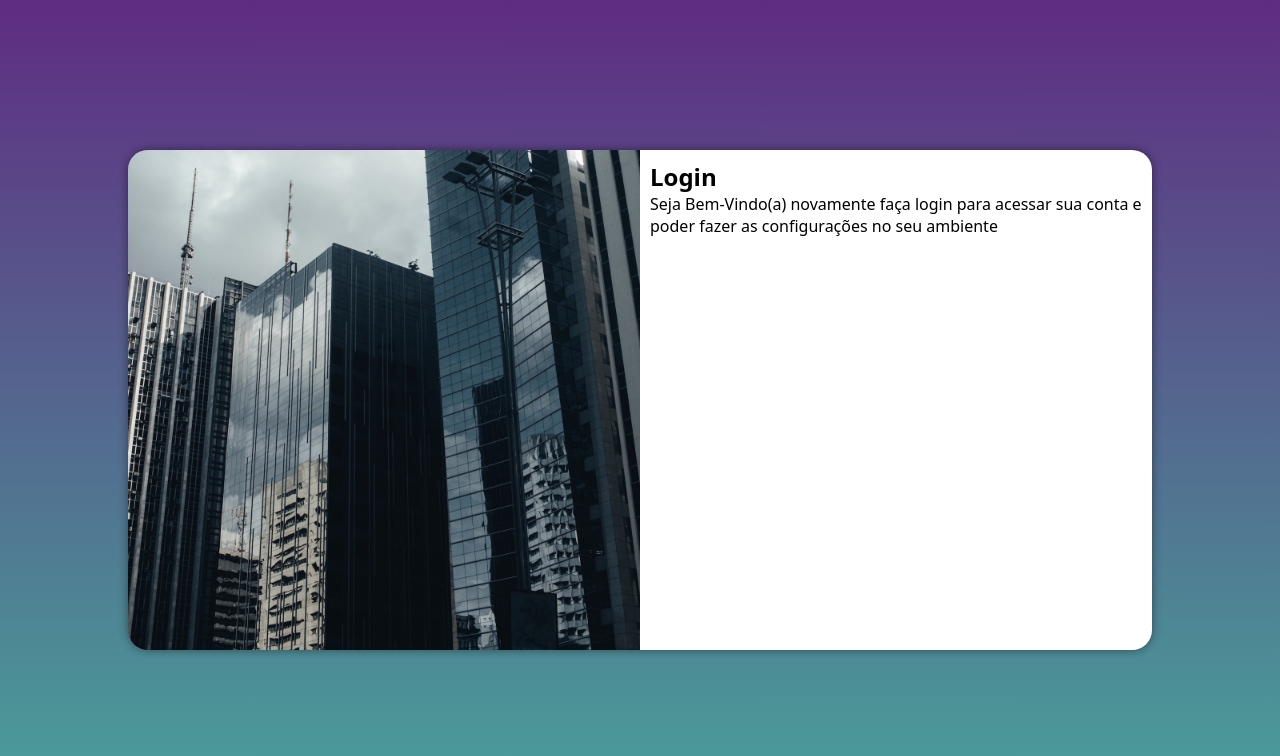
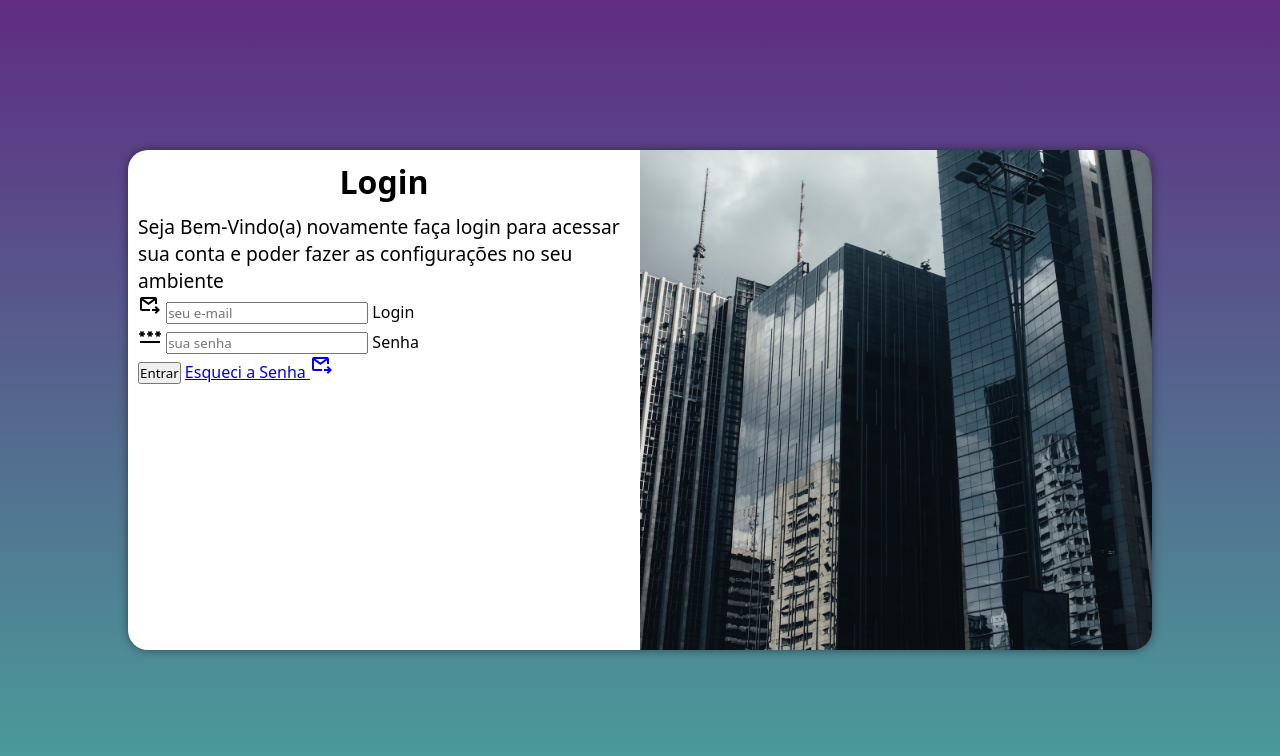
Before and after one commit to Caio-Arrais/login-page, a plain HTML site: page index.html in a window 1280 px wide. Drawn offline with nearby package versions, Linux system fonts and the light colour scheme.

Commit message:
adicionei o formulário

```diff
--- a/index.html
+++ b/index.html
@@ -6,6 +6,10 @@
     <title>Login</title>
     <link rel="stylesheet" href="styles/style.css" />
     <link rel="stylesheet" href="styles/media-query.css" />
+    <link
+      rel="stylesheet"
+      href="https://fonts.googleapis.com/css2?family=Material+Symbols+Outlined:opsz,wght,FILL,GRAD@20..48,100..700,0..1,-50..200"
+    />
   </head>
   <body>
     <main>
@@ -17,7 +21,39 @@
             Seja Bem-Vindo(a) novamente faça login para acessar sua conta e poder fazer as
             configurações no seu ambiente
           </p>
-          <form action="login.php" method="post"></form>
+          <form action="login.php" method="post" autocomplete="on">
+            <div class="campo">
+              <span class="material-symbols-outlined"> outgoing_mail </span>
+              <input
+                type="email"
+                name="login"
+                id="ilogin"
+                placeholder="seu e-mail"
+                autocomplete="email"
+                required
+                maxlength="30"
+              />
+              <label for="ilogin">Login</label>
+            </div>
+            <div class="campo">
+              <span class="material-symbols-outlined"> password </span>
+              <input
+                type="password"
+                name="senha"
+                id="isenha"
+                placeholder="sua senha"
+                autocomplete="current-password"
+                required
+                minlength="8"
+                maxlength="20"
+              />
+              <label for="isenha">Senha</label>
+            </div>
+            <input type="submit" value="Entrar" />
+            <a href="esqueci.html">
+              Esqueci a Senha <span class="material-symbols-outlined"> outgoing_mail </span></a
+            >
+          </form>
         </div>
       </section>
     </main>
--- a/styles/media-query.css
+++ b/styles/media-query.css
@@ -36,13 +36,21 @@
   }
 
   section#login > div#imagem {
-    float: left;
+    float: right;
     width: 50%;
     height: 100%;
   }
 
   section#login > div#formulario {
-    float: right;
+    float: left;
     width: 50%;
   }
+
+  div#formulario > h1 {
+    font-size: 2em;
+  }
+
+  div#formulario > p {
+    font-size: 1.2em;
+  }
 }
--- a/styles/style.css
+++ b/styles/style.css
@@ -53,3 +53,12 @@ section#login > div#formulario {
   display: block;
   padding: 10px;
 }
+
+div#formulario > h1 {
+  text-align: center;
+  margin-bottom: 10px;
+}
+
+div#formulario > p {
+  font-size: 0.8em;
+}
```
